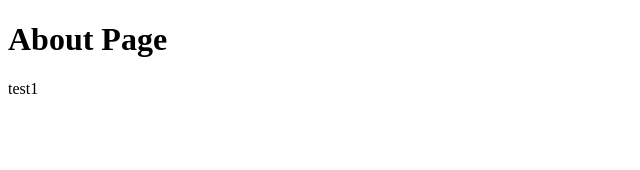
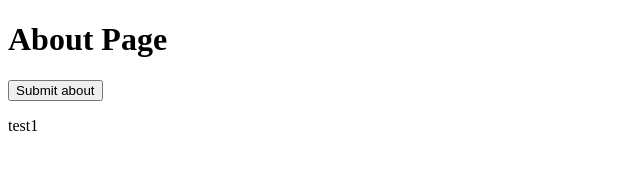
Before and after one commit to praran-ctrl/splitmate, a plain HTML site: page about.html in a window 1280 px wide. Shown: the whole page, without its empty margins (0-640 px from the left). Drawn offline with Linux system fonts and the light colour scheme.

Commit message:
button to about

```diff
--- a/about.html
+++ b/about.html
@@ -7,6 +7,7 @@
 </head>
 <body>
     <h1> About Page </h1>
+    <button>Submit about</button>
     <p>test1</p>
 </body>
 </html>
```
